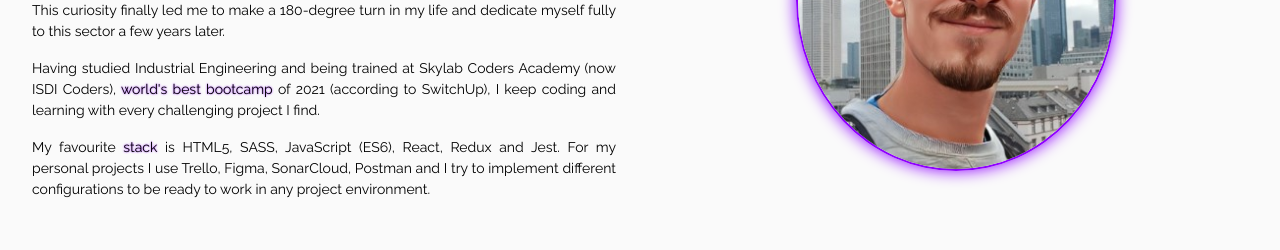
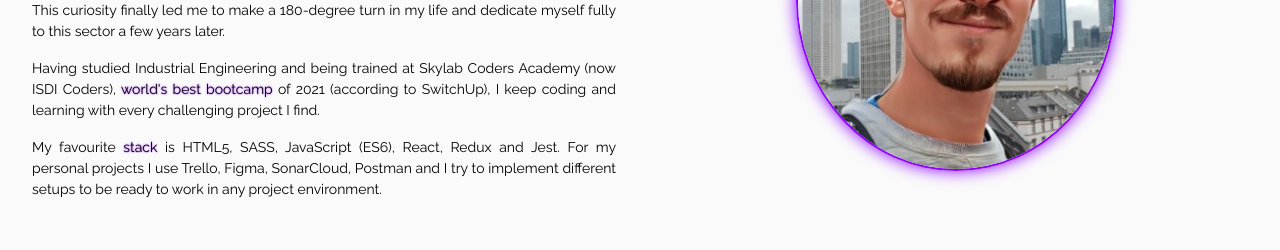
Before and after one commit to AntonioJRuizG/My_Portfolio, a React (Vite) app: page / in a window 1280 px wide. Shown: the part 1120-1370 px from the top of the page. Built offline with nearby package versions, Linux system fonts and the light colour scheme.

Commit message:
Update about text

```diff
--- a/src/sections/about/about.jsx
+++ b/src/sections/about/about.jsx
@@ -37,8 +37,8 @@ export default function About() {
           <p>
             My favourite <span>stack</span> is HTML5, SASS, JavaScript (ES6),
             React, Redux and Jest. For my personal projects I use Trello, Figma,
-            SonarCloud, Postman and I try to implement different configurations
-            to be ready to work in any project environment.
+            SonarCloud, Postman and I try to implement different setups to be
+            ready to work in any project environment.
           </p>
         </div>
         <div>
```
